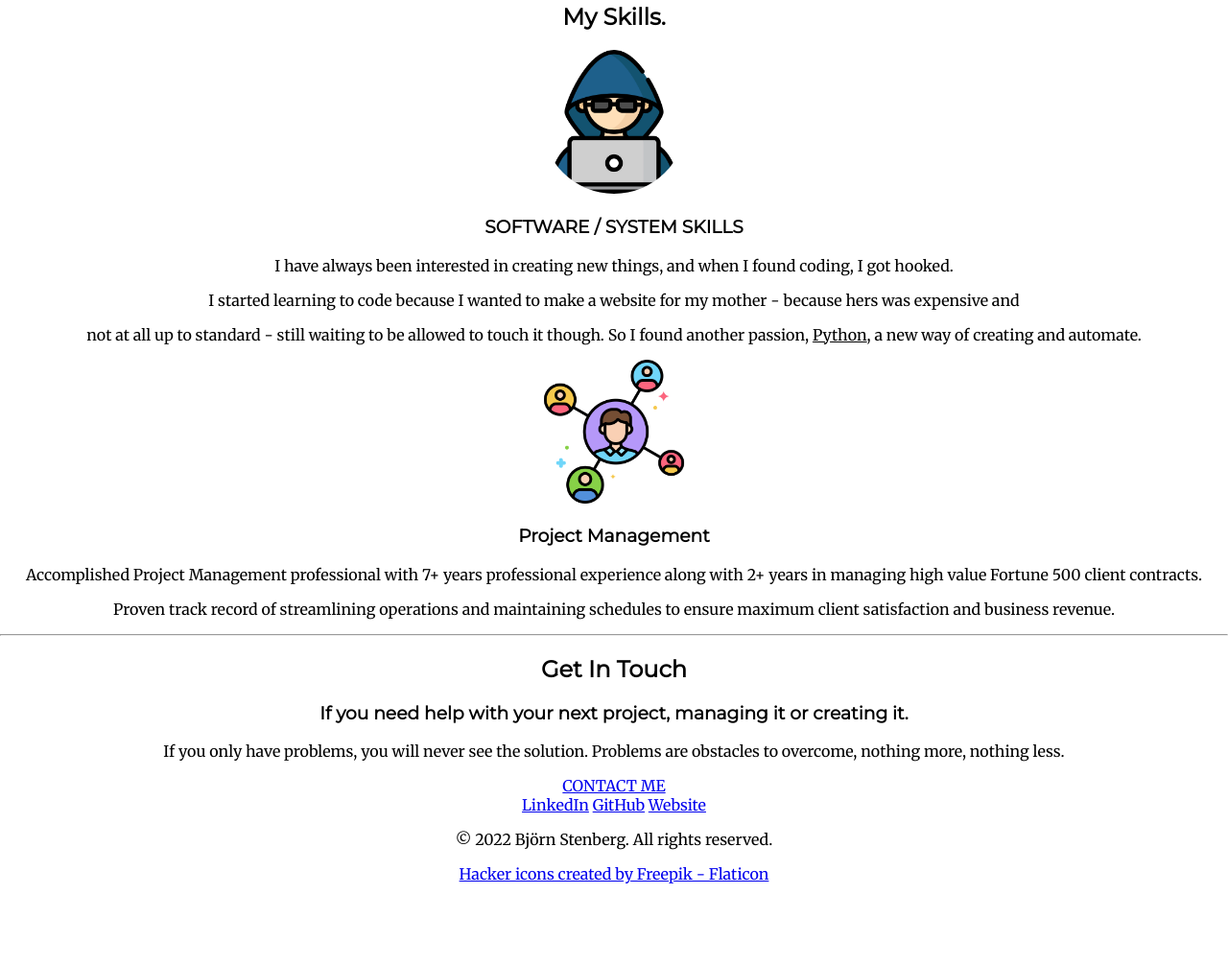
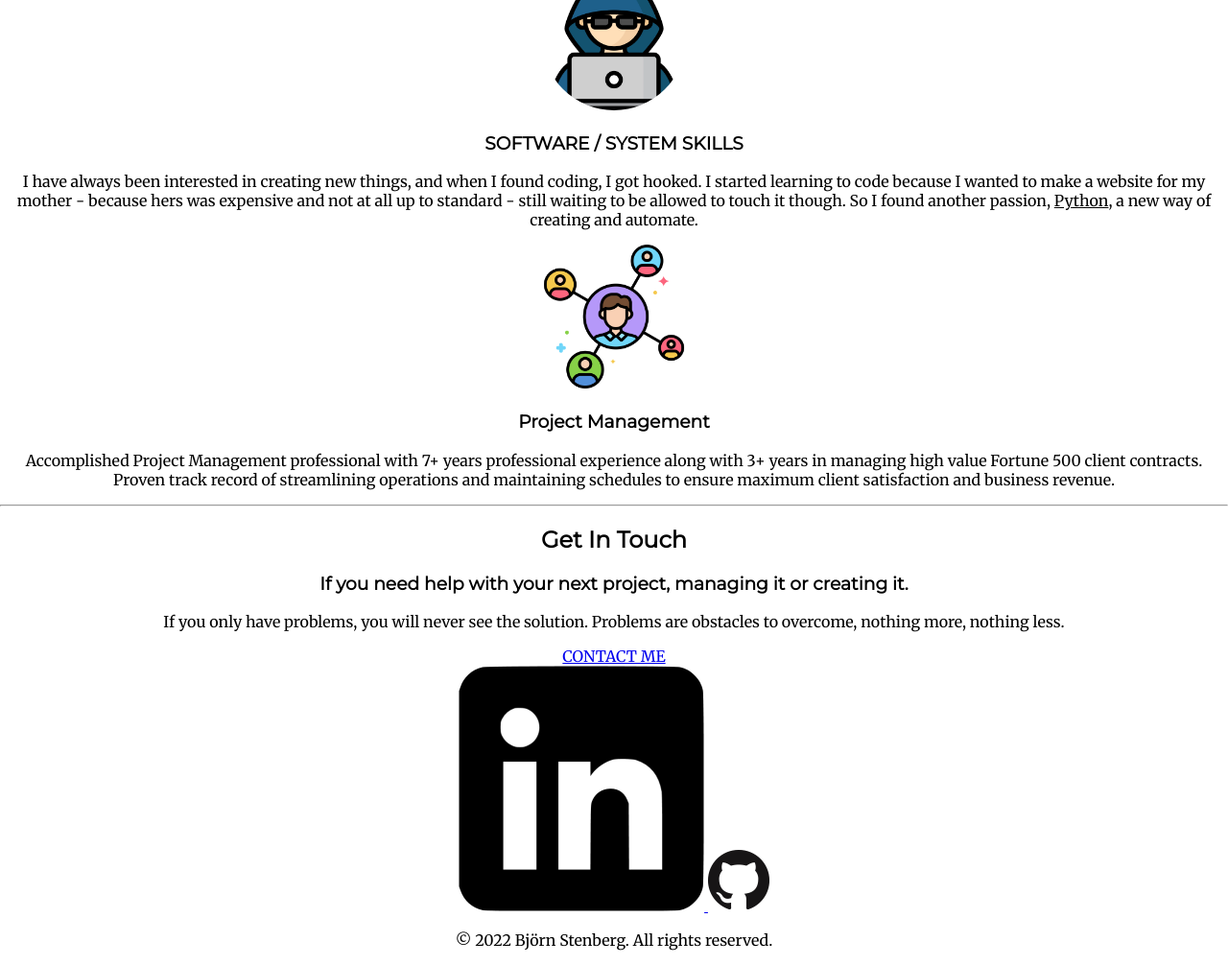
Before and after one commit to hypicks/WEBSITE, a plain HTML site: page index.html in a window 1280 px wide. Shown: the part 1076-2082 px from the top of the page at 96% size. Before the commit the page ends 1997 px from the top, so only its background shows below. Drawn offline with Linux system fonts and the light colour scheme.

Commit message:
Update index.html

```diff
--- a/index.html
+++ b/index.html
@@ -4,7 +4,7 @@
     <meta charset="UTF-8">
     <title>Björn Stenberg - a promising web designer and developer</title>
     <link rel="stylesheet" href="CSS/styles.css">
-    <link rel="icon" href="favicon.ico">
+    <link rel="favicon" href="favicon.ico">
     <link rel="preconnect" href="https://fonts.googleapis.com">
     <link rel="preconnect" href="https://fonts.gstatic.com" crossorigin>
     <link href="https://fonts.googleapis.com/css2?family=Great+Vibes&family=Merriweather&family=Montserrat&family=Sacramento&display=swap"
@@ -12,12 +12,12 @@
 </head>
 <body>
 <!-- Div = content division element (divider) to structure and divide work -->
-<div class="top">
+<div class="top-container">
     <img src="images/cloud.png" alt="cloud-img" class="top-cloud">
     <img src="images/cloud.png" alt="cloud-img" class="middle-cloud">
     <h1>I'm Björn.</h1>
-    <h5>- [b y er n]</h5>
-    <p>a "<span class="pro">pro</span>"grammer</p>
+    <h5>- [by-er-n]</h5>
+    <h2>a "<span class="pro">pro</span>"grammer</h2>
     <img src="images/cloud.png" alt="cloud-img" class="bottom-cloud">
     <img src="images/cloud.png" alt="cloud-img" class="bottom-right-cloud">
     <img src="images/mountain.png" alt="mountain-img" class="mountain">
@@ -26,25 +26,25 @@
   <div class="profile">
     <img src="images/me.png" alt="Yes,this is me." class="img-me">
     <h2>Hi.</h2>
-    <p>I am a project manager dipping my toes into Web Development and Python.<br> I enjoy reading and whiskey</p>
+    <p class="intro">I am a project manager dipping my toes into Web Development and Python.<br> I enjoy reading and whiskey</p>
   </div>
   <hr>
   <div class="skills">
-    <h2>My Skills.</h2>
+    <h2>Skills.</h2>
     <div class="skill-row">
       <img class="computer-img" src="images/hacker.png" alt="it's a computer">
       <h3>SOFTWARE / SYSTEM SKILLS</h3>
-      <p>I have always been interested in creating new things, and when I found coding, I got hooked.</p>
-      <p>I started learning to code because I wanted to make a website for my mother - because hers was expensive and</p>
-      <p>not at all up to standard - still waiting to be allowed to touch it though. So I found another passion,
+      <p>I have always been interested in creating new things, and when I found coding, I got hooked.
+      I started learning to code because I wanted to make a website for my mother - because hers was expensive and
+      not at all up to standard - still waiting to be allowed to touch it though. So I found another passion,
         <span class="pro">Python</span>, a new way of creating and automate.</p>
     </div>
     <div class="skill-row">
       <img class="project-img" src="images/project.png" alt="delegation">
       <h3>Project Management</h3>
-      <p>Accomplished Project Management professional with 7+ years professional experience along with 2+ years in
-          managing high value Fortune 500 client contracts.<br></p>
-      <p>Proven track record of streamlining operations and maintaining schedules to ensure maximum client satisfaction
+      <p>Accomplished Project Management professional with 7+ years professional experience along with 3+ years in
+          managing high value Fortune 500 client contracts.<br>
+      Proven track record of streamlining operations and maintaining schedules to ensure maximum client satisfaction
           and business revenue.</p>
     </div>
   </div>
@@ -52,7 +52,7 @@
   <div class="contact-me">
     <h2>Get In Touch</h2>
     <h3>If you need help with your next project, managing it or creating it.</h3>
-    <p>If you only have problems, you will never see the solution. Problems are obstacles to overcome, nothing more,
+    <p class="contact-message">If you only have problems, you will never see the solution. Problems are obstacles to overcome, nothing more,
         nothing less.</p>
     <a class="btn" href="mailto:bjorn.p.stenberg@gmail.com">CONTACT ME</a>
   </div>
@@ -60,11 +60,13 @@
 
 
 <div class="bottom-container">
-  <a class="footer-link" href="https://www.linkedin.com/in/bstenberg/">LinkedIn</a>
-  <a class="footer-link" href="https://github.com/hypicks">GitHub</a>
-  <a class="footer-link" href="https://www.appbrewery.co/">Website</a>
-  <p>© 2022 Björn Stenberg. All rights reserved.</p>
-  <a href="https://www.flaticon.com/free-icons/hacker" title="hacker icons">Hacker icons created by Freepik - Flaticon</a>
+  <a class="footer-link" href="https://www.linkedin.com/in/bstenberg/">
+      <img class="linkedin-img" src="images/linkedin.png" alt="my Github">
+  </a>
+  <a class="footer-link" href="https://github.com/hypicks">
+      <img class="github-img" src="images/github.png" alt="my Github">
+  </a>
+  <p class="copyright">© 2022 Björn Stenberg. All rights reserved.</p>
 </div>
 
 
```
